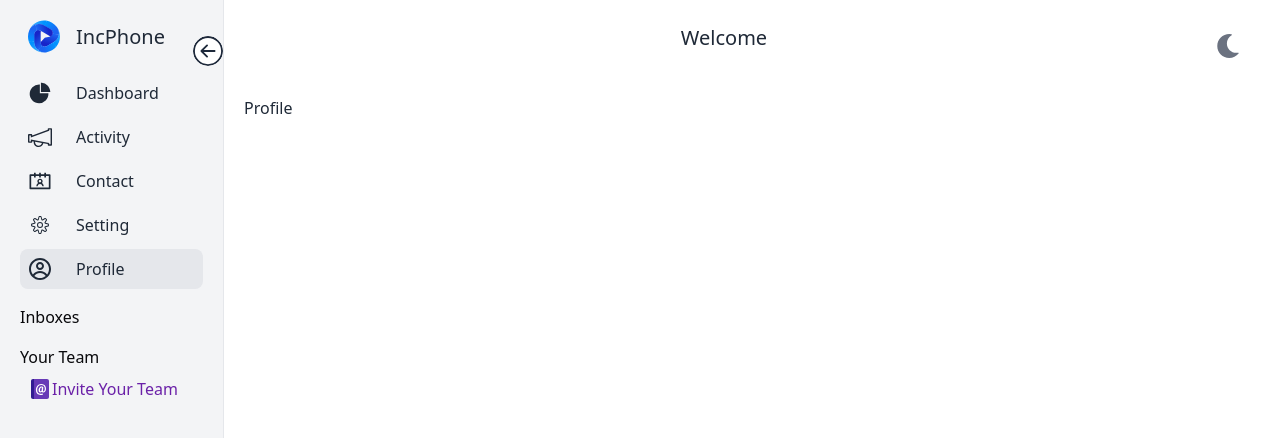
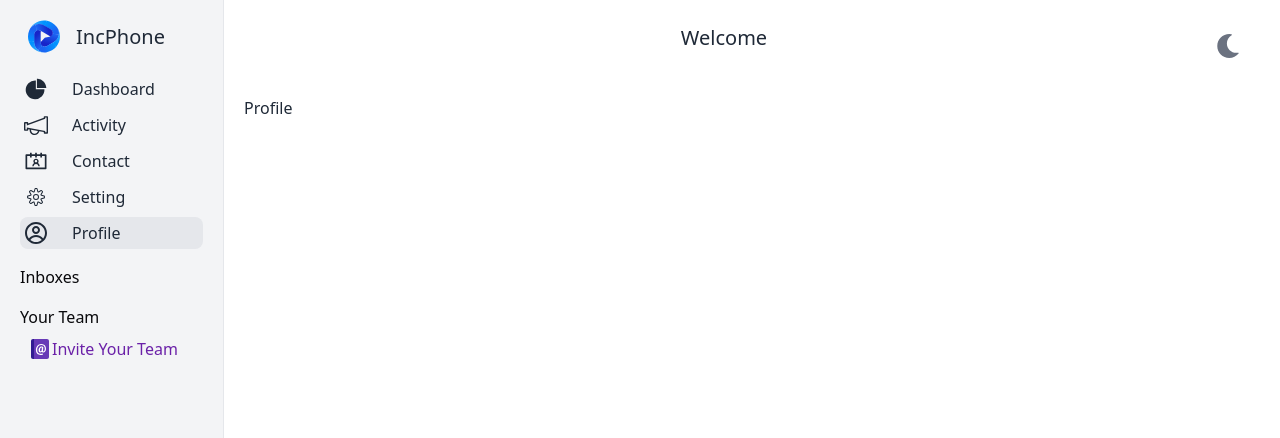
Before and after one commit to malaidev/incPhone_frontend, a React (Create React App) app: page /profile in a window 1280 px wide. Shown: the top 438 px of the page. Built offline with nearby package versions, Linux system fonts and the light colour scheme.

Commit message:
move Themecontext.js to context directory

```diff
--- a/src/components/Sidebar.js
+++ b/src/components/Sidebar.js
@@ -1,7 +1,7 @@
-import React, { useState } from "react"
+import React from "react"
 import { Link, useLocation } from "react-router-dom"
 
-import { BsArrowLeftCircle } from "react-icons/bs"
+// import { BsArrowLeftCircle } from "react-icons/bs"
 import { AiFillPieChart } from "react-icons/ai"
 import { TfiAnnouncement } from "react-icons/tfi"
 import { AiOutlineContacts } from "react-icons/ai"
@@ -12,7 +12,8 @@ import { FcAddressBook } from "react-icons/fc"
 import Logo from "../assets/images/logo.svg"
 
 const Sidebar = () => {
-  const [open, setOpen] = useState(true)
+  // const [open, setOpen] = useState(true)
+  const open = true
   const location = useLocation()
 
   const Menus = [
@@ -31,12 +32,12 @@ const Sidebar = () => {
           open ? "w-56" : "w-fit"
         } hidden sm:block relative h-screen duration-300 bg-gray-100 border-r border-gray-200 dark:border-gray-600 p-5 dark:bg-slate-800`}
       >
-        <BsArrowLeftCircle
+        {/* <BsArrowLeftCircle
           className={`${
             !open && "rotate-180"
           } absolute text-3xl bg-white fill-slate-800  rounded-full cursor-pointer top-9 -right-0 dark:fill-gray-400 dark:bg-gray-800`}
           onClick={() => setOpen(!open)}
-        />
+        /> */}
         <Link to="/">
           <div className={`flex ${open && "gap-x-4"} items-center`}>
             <img src={Logo} alt="" className="pl-2" />
@@ -52,7 +53,7 @@ const Sidebar = () => {
           {Menus.map((menu, index) => (
             <Link to={menu.path} key={index}>
               <li
-                className={`flex items-center gap-x-6 p-2 text-base font-normal rounded-lg cursor-pointer dark:text-white hover:bg-gray-200 dark:hover:bg-gray-700
+                className={`flex items-center gap-x-6 p-1 text-base font-normal rounded-lg cursor-pointer dark:text-white hover:bg-gray-200 dark:hover:bg-gray-700
                         ${menu.gap ? "mt-3" : "mt-1"} ${
                   location.pathname === menu.path &&
                   "bg-gray-200 dark:bg-gray-700"
--- a/src/components/ThemeToggle.js
+++ b/src/components/ThemeToggle.js
@@ -1,5 +1,5 @@
 import React, { useContext } from "react"
-import { ThemeContext } from "./ThemeContext"
+import { ThemeContext } from "../context/ThemeContext"
 
 import { FaSun, FaMoon } from "react-icons/fa"
 
--- a/src/index.js
+++ b/src/index.js
@@ -2,7 +2,7 @@ import React from "react"
 import ReactDOM from "react-dom/client"
 import "./index.css"
 import App from "./App"
-import { ThemeProvider } from "./components/ThemeContext"
+import { ThemeProvider } from "./context/ThemeContext"
 import Background from "./components/Background"
 import reportWebVitals from "./reportWebVitals"
 
```
Also changed, not shown: src/context/ThemeContext.js (renamed from src/components/ThemeContext.js).
